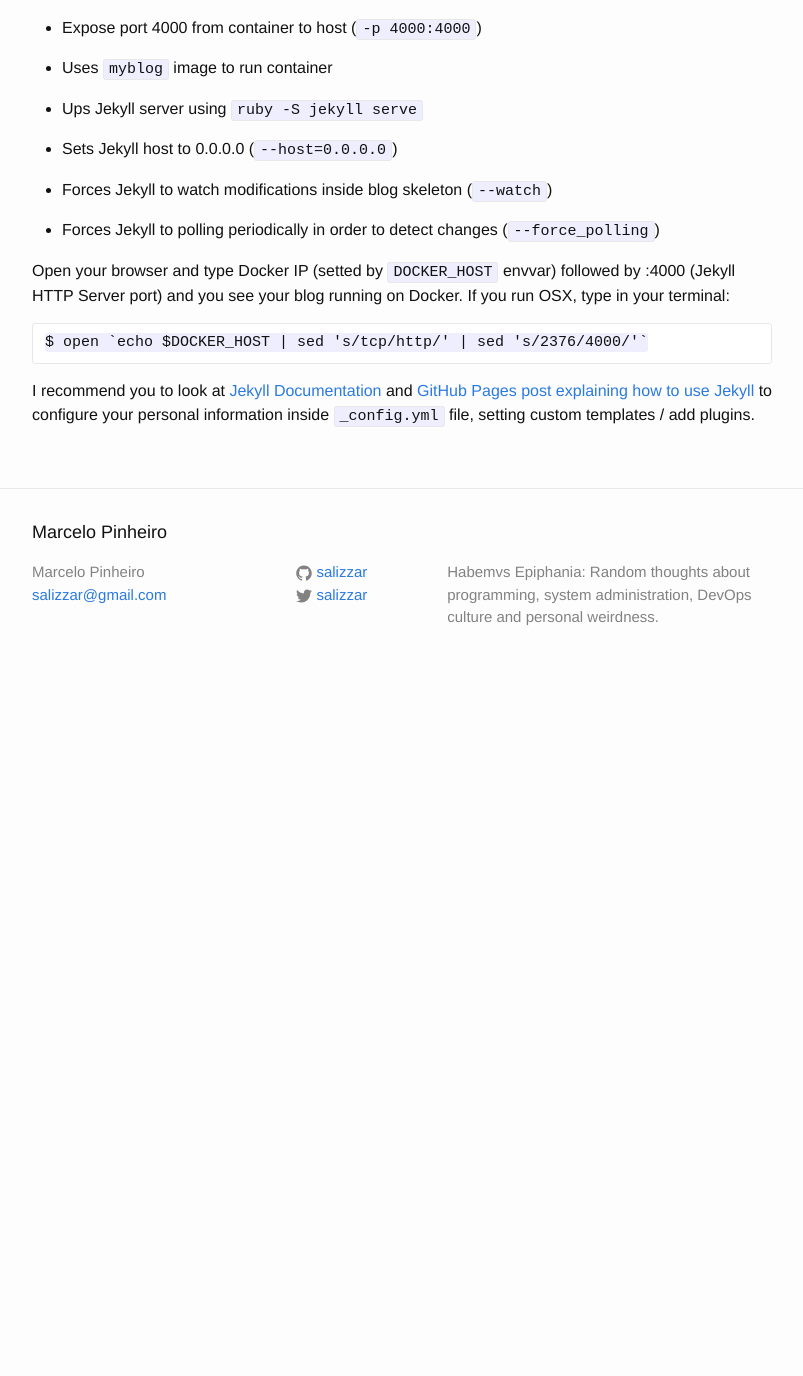
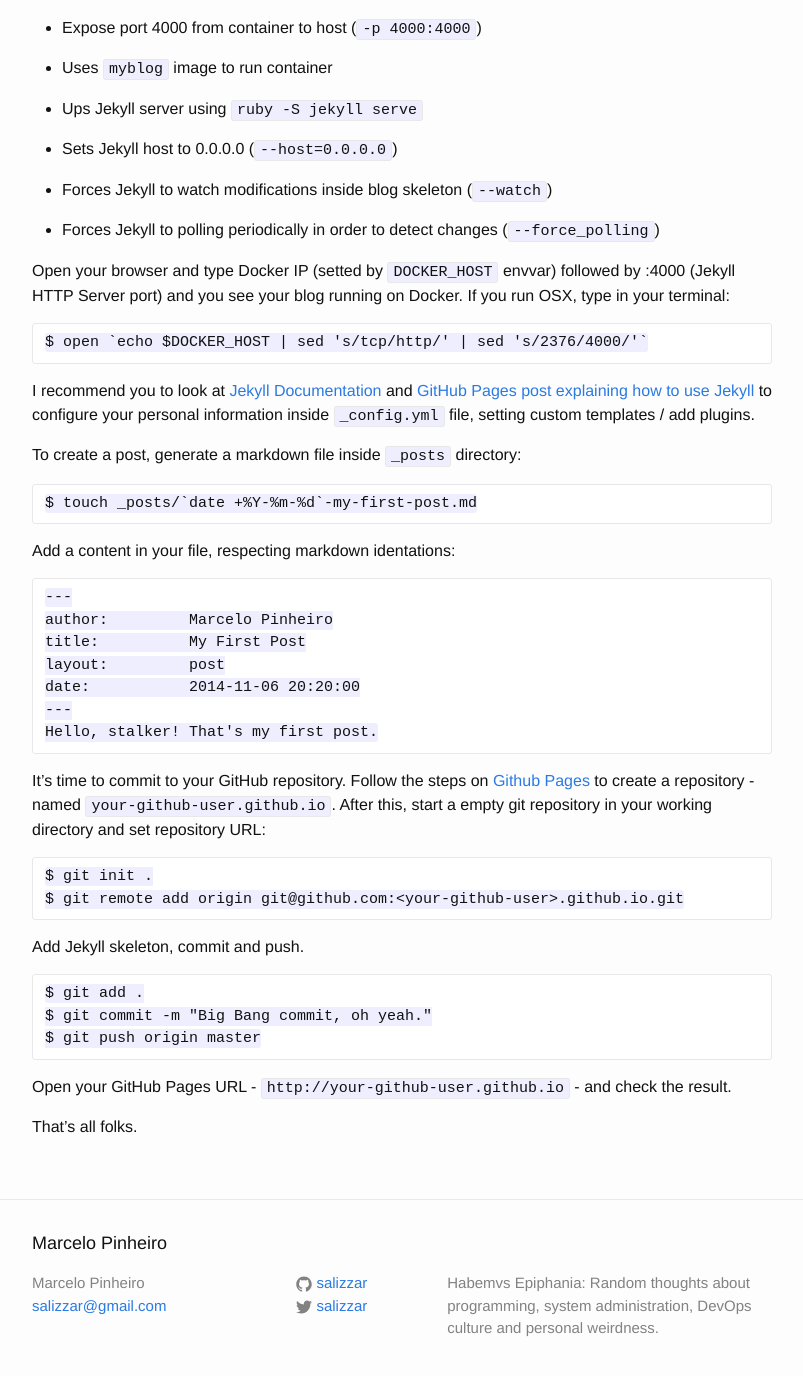
Before and after one commit to salizzar/salizzar.github.io, a Jekyll site: the page built from _posts/2014-11-06-creating-a-github-jekyll-blog-using-docker.md, in a window 1280 px wide and 1400 px high, scrolled down 2421 px. Shown: the top 1376 px of the window, without its empty margins (238-1041 px from the left). Built offline with Jekyll 4.4.1, drawn with Linux system fonts in a browser that asks for light colours; before the commit the page ends 3110 px from its top, so only the background shows below that.

Commit message:
Finished jekyll post.

```diff
--- a/_posts/2014-11-06-creating-a-github-jekyll-blog-using-docker.md
+++ b/_posts/2014-11-06-creating-a-github-jekyll-blog-using-docker.md
@@ -111,6 +111,35 @@ Open your browser and type Docker IP (setted by `DOCKER_HOST` envvar) followed b
 
 I recommend you to look at [Jekyll Documentation][jekyll_docs] and [GitHub Pages post explaining how to use Jekyll][githubpages_docs] to configure your personal information inside `_config.yml` file, setting custom templates / add plugins.
 
+To create a post, generate a markdown file inside `_posts` directory:
+
+	$ touch _posts/`date +%Y-%m-%d`-my-first-post.md
+
+Add a content in your file, respecting markdown identations:
+
+	---
+	author:		Marcelo Pinheiro
+	title:		My First Post
+	layout:		post
+	date:		2014-11-06 20:20:00
+	---
+	Hello, stalker! That's my first post.
+
+It's time to commit to your GitHub repository. Follow the steps on [Github Pages][githubpages] to create a repository - named `your-github-user.github.io`. After this, start a empty git repository in your working directory and set repository URL:
+
+	$ git init .
+	$ git remote add origin git@github.com:<your-github-user>.github.io.git
+
+Add Jekyll skeleton, commit and push.
+
+	$ git add .
+	$ git commit -m "Big Bang commit, oh yeah."
+	$ git push origin master
+
+Open your GitHub Pages URL - `http://your-github-user.github.io` - and check the result.
+
+That's all folks.
+
 [jekyll]: 		http://jekyllrb.com
 [markdown]:		http://daringfireball.net/projects/markdown/
 [octopress]:		http://octopress.org
```
